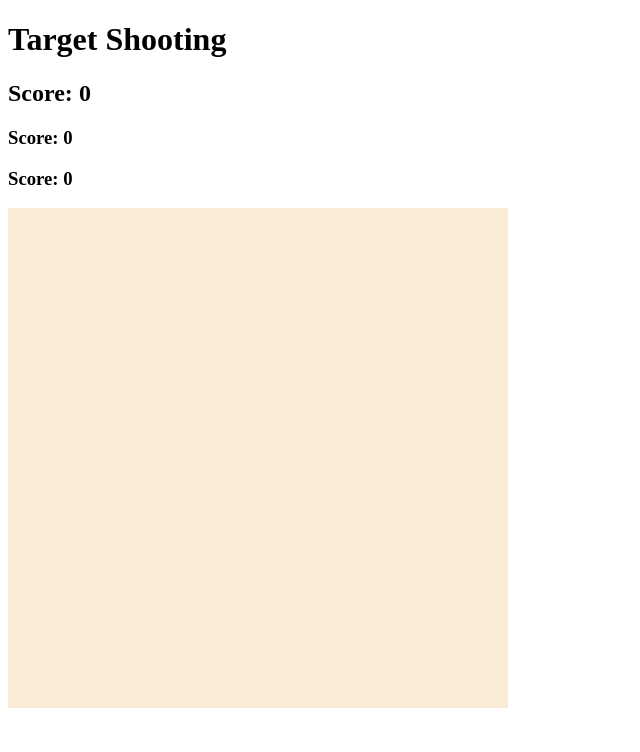
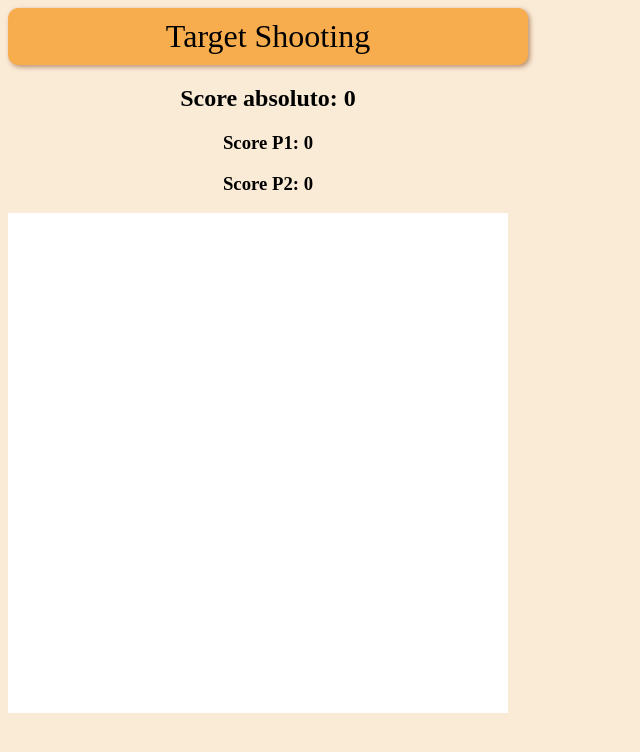
Before and after one commit to AndreNasci/target_shooting, a website: page index.html in a window 1280 px wide. Shown: the whole page, without its empty margins (0-640 px from the left). Drawn offline with nearby package versions, Linux system fonts and the light colour scheme; no server answers.

Commit message:
Atualização style.css

```diff
--- a/client.js
+++ b/client.js
@@ -57,4 +57,14 @@ socket.on('game', (x, y, n, p1, p2) => {
 
     createTarget();
 
+    socket.on('win', () => {
+        document.getElementById("p1").textContent = 100;
+        document.getElementById("p2").textContent = 0;
+    });
+
+    socket.on('lose', () => {
+        document.getElementById("p1").textContent = 0;
+        document.getElementById("p2").textContent = 100;
+    });
+
 });
--- a/index.html
+++ b/index.html
@@ -6,11 +6,11 @@
   </head>
 
   <body>
-    <h1>Target Shooting</h1>
+    <header>Target Shooting</header>
 
-    <h2>Score: <span id="score">0</span></h2>
-    <h3>Score: <span id="p1">0</span></h2>
-    <h3>Score: <span id="p2">0</span></h2>
+    <h2>Score absoluto: <span id="score">0</span></h2>
+    <h3>Score P1: <span id="p1">0</span></h2>
+    <h3>Score P2: <span id="p2">0</span></h2>
 
     <div id="game"></div>
 
--- a/style.css
+++ b/style.css
@@ -2,7 +2,7 @@
     width: 500px;
     height: 500px;
     position: relative;
-    background-color: antiquewhite;
+    background-color: rgb(255, 255, 255);
 }
 
 .target {
@@ -12,3 +12,24 @@
     background-color: red;
     position: absolute;
 }
+
+
+
+body
+{
+    background-color: antiquewhite;
+    text-align: center;
+    position: absolute;
+}
+
+header
+{
+
+    font-size: xx-large;
+    background-color: rgb(247, 173, 77);
+    width: 500px;
+    margin: auto;
+    border-radius: 10px;
+    padding: 10px;
+    box-shadow: 2px 2px 5px rgba(126, 63, 18, 0.541);
+}
```
Also changed, not shown: server.js (+12 -3 lines).
